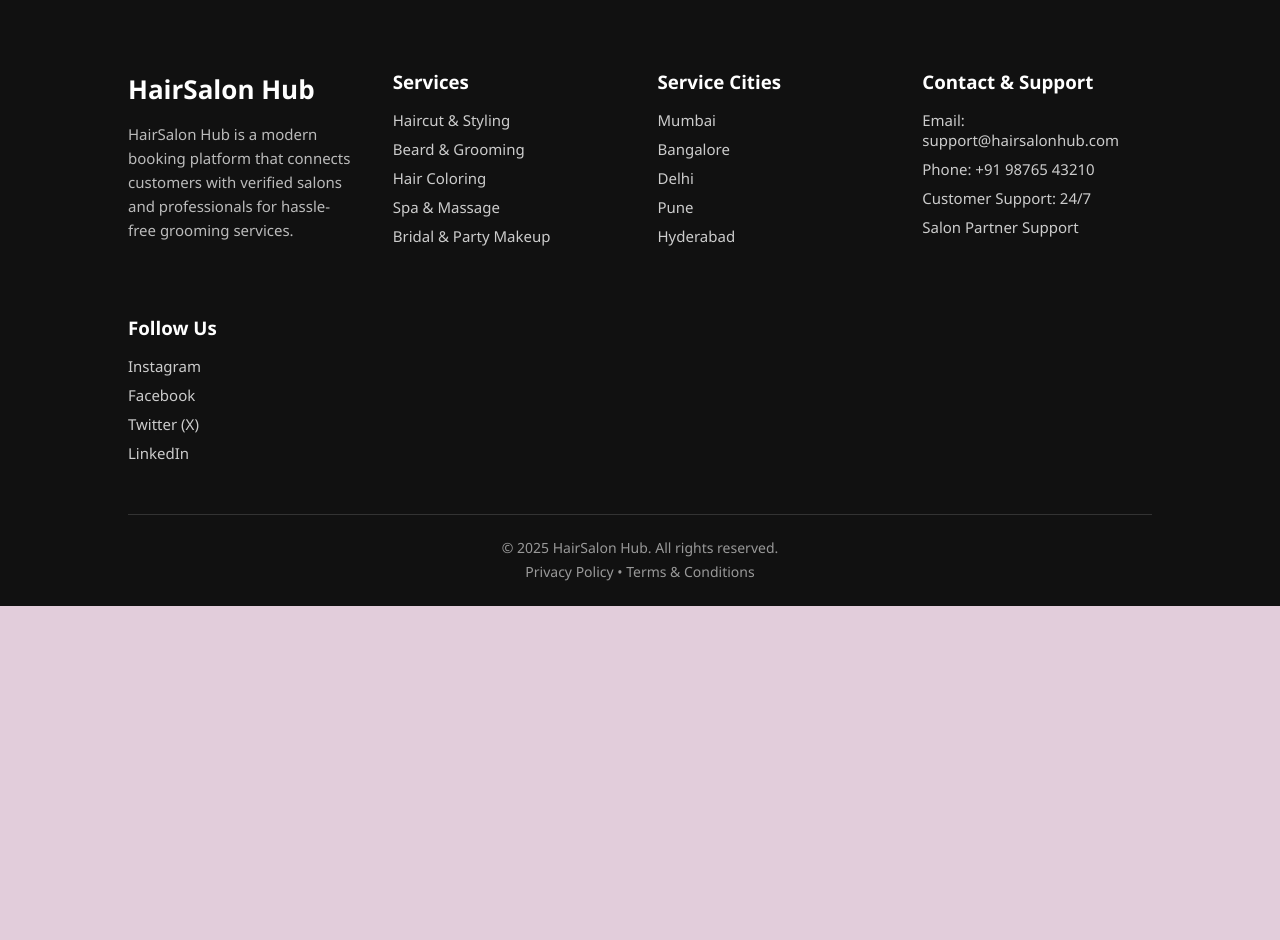
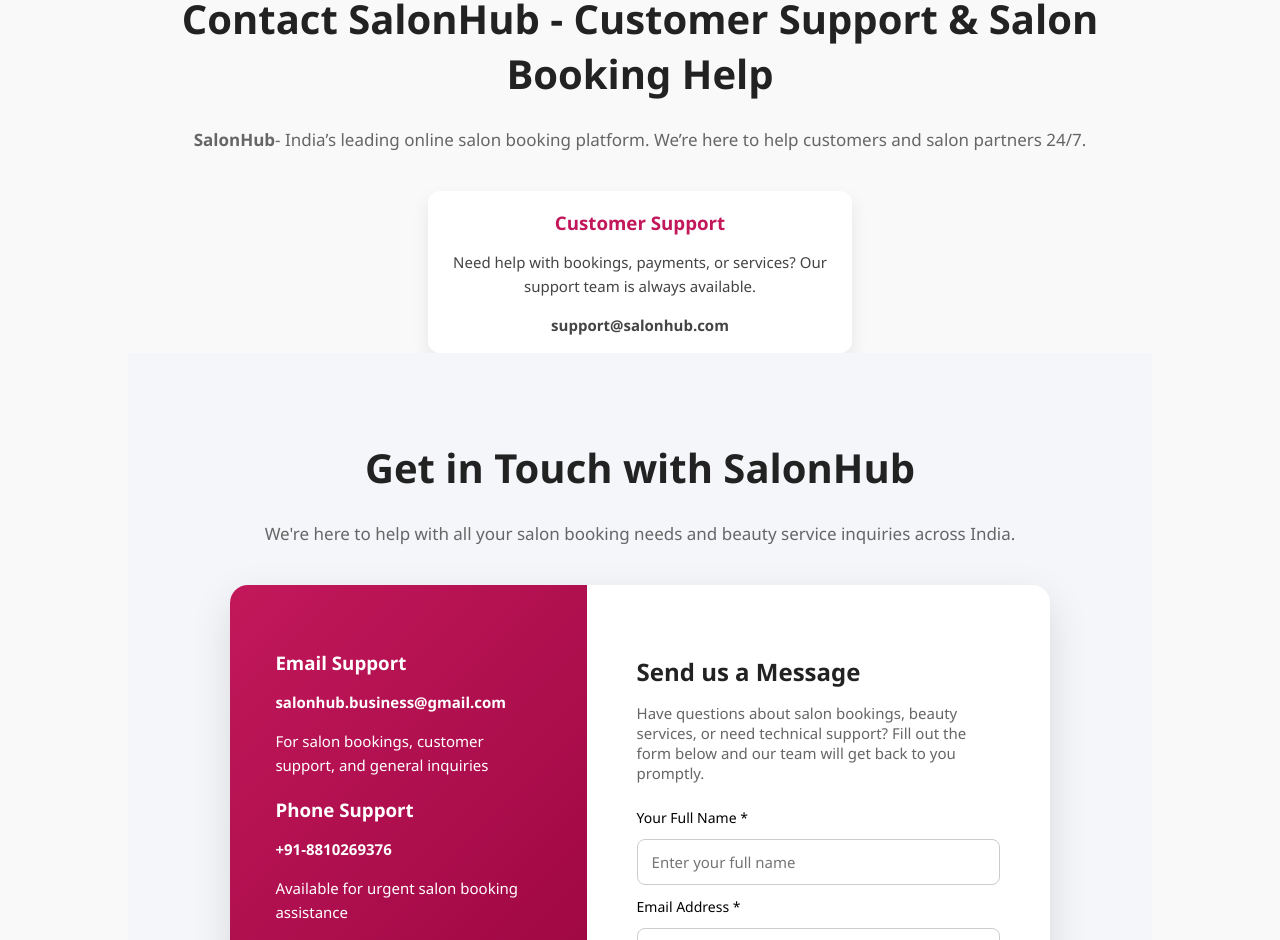
Before and after one commit to Omkar1307/HairSaloon, a React app in the folder frontend/: page /contacts in a window 1280 px wide. Shown: the part 160-1100 px from the top of the page. Before the commit the page ends 800 px from the top, so only its background shows below. Built offline with nearby package versions, Linux system fonts and the light colour scheme; the HTML template or start-up script is replaced by a standard one.

Commit message:
updated contact page

```diff
--- /dev/null
+++ b/frontend/src/components/Contacts.css
@@ -0,0 +1,162 @@
+.contact-container {
+  padding: 60px 10%;
+  background-color: #f9f9f9;
+}
+
+.contact-header {
+  text-align: center;
+  margin-bottom: 50px;
+}
+
+.contact-header h1 {
+  font-size: 38px;
+  color: #8a2679;
+}
+
+.contact-header p {
+  font-size: 17px;
+  color: #666;
+  margin-top: 10px;
+}
+
+
+
+.info-box {
+  background: #fff;
+  padding: 1px;
+  border-radius: 12px;
+  box-shadow: 0 8px 18px rgba(0, 0, 0, 0.08);
+  text-align: center;
+  margin-left: 300px;
+    margin-right: 300px;
+}
+
+.info-box h3 {
+  color: #c2185b;
+  margin-bottom: 12px;
+}
+
+.info-box p {
+  color: #444;
+  font-size: 15px;
+  line-height: 1.6;
+}
+
+.highlight {
+  margin-top: 10px;
+  font-weight: 600;
+  color: #222;
+}
+.contact-page {
+  padding: 60px 10%;
+  background-color: #f5f6fa;
+}
+
+.contact-header {
+  text-align: center;
+  margin-bottom: 40px;
+}
+
+.contact-header h1 {
+  font-size: 40px;
+  color: #222;
+}
+
+.contact-header p {
+  font-size: 17px;
+  color: #666;
+}
+
+/* Joined Card */
+.contact-card {
+  display: grid;
+  grid-template-columns: 1fr 1.3fr;
+  border-radius: 18px;
+  overflow: hidden; /* IMPORTANT to join sections */
+  box-shadow: 0 15px 40px rgba(0, 0, 0, 0.12);
+}
+
+/* Left Section */
+.contact-left {
+  background: linear-gradient(135deg, #c2185b, #8e0038);
+  color: #fff;
+  padding: 45px;
+}
+
+.contact-left h3 {
+  margin-top: 20px;
+  margin-bottom: 6px;
+}
+
+.contact-left p {
+  font-size: 15px;
+  line-height: 1.6;
+}
+
+.contact-left .bold {
+  font-weight: 600;
+}
+
+/* Right Section */
+.contact-right {
+  background: #ffffff;
+  padding: 50px;
+}
+
+.contact-right h2 {
+  margin-bottom: 10px;
+  color: #222;
+}
+
+.form-subtitle {
+  font-size: 15px;
+  color: #666;
+  margin-bottom: 25px;
+}
+
+.contact-right form {
+  display: flex;
+  flex-direction: column;
+  gap: 12px;
+}
+
+.contact-right label {
+  font-size: 14px;
+  font-weight: 500;
+}
+
+.contact-right input,
+.contact-right textarea {
+  padding: 12px 14px;
+  border-radius: 8px;
+  border: 1px solid #ccc;
+  font-size: 15px;
+}
+
+.response-time {
+  font-size: 13px;
+  color: #777;
+}
+
+.contact-right button {
+  margin-top: 10px;
+  background-color: #c2185b;
+  color: #fff;
+  padding: 13px;
+  border: none;
+  border-radius: 8px;
+  font-size: 16px;
+  cursor: pointer;
+  transition: background 0.3s ease;
+}
+
+.contact-right button:hover {
+  background-color: #a5144a;
+}
+
+/* Responsive */
+@media (max-width: 900px) {
+  .contact-card {
+    grid-template-columns: 1fr;
+  }
+}
--- a/frontend/src/components/Contacts.jsx
+++ b/frontend/src/components/Contacts.jsx
@@ -1,14 +1,92 @@
-import React from 'react'
+import React from "react";
+import "./Contacts.css";
 
 function Contacts() {
   return (
-    <>
+    <div className="contact-container">
+      {/* Header */}
+      <div className="contact-header">
+        <h1>Contact SalonHub - Customer Support & Salon Booking Help</h1>
+        <p>
+          <b>SalonHub</b>- India’s leading online salon booking platform.
+          We’re here to help customers and salon partners 24/7.
+        </p>
+      </div>
 
-    <div>
-      <h1>Contacts</h1>
+      {/* Info Section */}
+
+        <div className="info-box">
+          <h3>Customer Support</h3>
+          <p>
+            Need help with bookings, payments, or services?
+            Our support team is always available.
+          </p>
+          <p className="highlight">support@salonhub.com</p>
+        </div>
+
+
+      {/* Contact Form */}
+      <div className="contact-page">
+      {/* Header */}
+      <div className="contact-header">
+        <h1>Get in Touch with SalonHub</h1>
+        <p>
+          We're here to help with all your salon booking needs and beauty service
+          inquiries across India.
+        </p>
+      </div>
+
+      {/* Joined Card */}
+      <div className="contact-card">
+
+        {/* Left Section */}
+        <div className="contact-left">
+          <h3>Email Support</h3>
+          <p className="bold">salonhub.business@gmail.com</p>
+          <p>For salon bookings, customer support, and general inquiries</p>
+
+          <h3>Phone Support</h3>
+          <p className="bold">+91-8810269376</p>
+          <p>Available for urgent salon booking assistance</p>
+
+          <h3>Support Hours</h3>
+          <p>Monday – Sunday: 24/7 Online Support</p>
+          <p>Email Response: Within 2–4 hours</p>
+        </div>
+
+        {/* Right Section */}
+        <div className="contact-right">
+          <h2>Send us a Message</h2>
+          <p className="form-subtitle">
+            Have questions about salon bookings, beauty services, or need
+            technical support? Fill out the form below and our team will get back
+            to you promptly.
+          </p>
+
+          <form>
+            <label>Your Full Name *</label>
+            <input type="text" placeholder="Enter your full name" />
+
+            <label>Email Address *</label>
+            <input type="email" placeholder="your.email@example.com" />
+
+            <label>How Can We Help You? *</label>
+            <textarea
+              rows="4"
+              placeholder="Please describe your inquiry about salon bookings, beauty services, technical issues, or partnership opportunities..."
+            ></textarea>
+
+            <p className="response-time">
+              Typical response time: 2–4 hours for salon booking inquiries
+            </p>
+
+            <button type="submit">Send Message to SalonHub Support</button>
+          </form>
+        </div>
+      </div>
     </div>
-    </>
-  )
+    </div>
+  );
 }
 
-export default Contacts
+export default Contacts;
```
